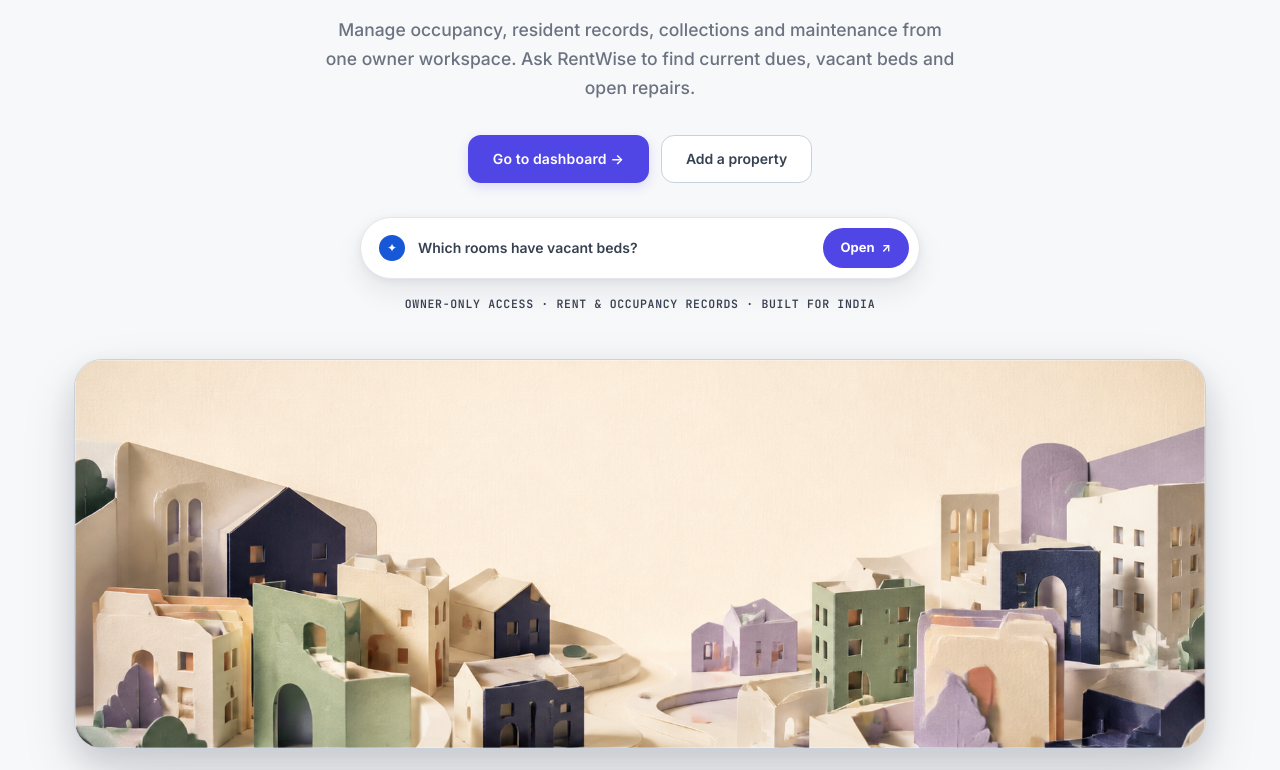
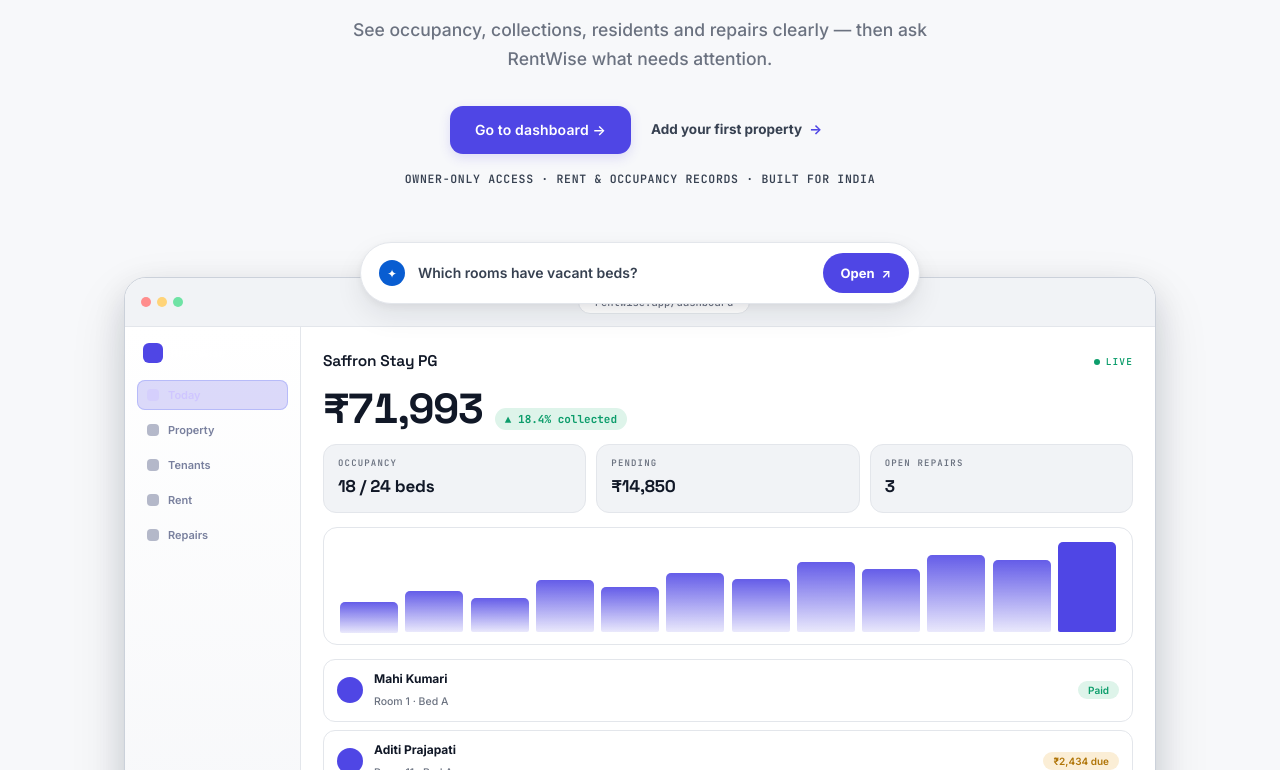
Before and after one commit to govind96/rentwise, a Next.js app: page / in a window 1280 px wide. Shown: the part 390-1160 px from the top of the page. Built offline with nearby package versions, Linux system fonts and the light colour scheme; no server answers.

Commit message:
Make landing hero product first

```diff
--- a/app/globals.css
+++ b/app/globals.css
@@ -1037,22 +1037,6 @@
 .nav-label-short { display: none; }
 
 .hero { max-width: 1180px; margin: 0 auto; padding: 88px 24px 0; text-align: center; position: relative; }
-.land-hero { isolation: isolate; }
-.land-hero-visual {
-  position: relative; width: 100%; height: clamp(300px, 31vw, 390px); margin: 46px auto 0;
-  overflow: hidden; border: 1px solid var(--line-strong); border-radius: 28px;
-  background: #f4efe5; box-shadow: var(--shadow-lg);
-}
-.land-hero-visual::after {
-  content: ""; position: absolute; inset: 0; pointer-events: none;
-  box-shadow: inset 0 0 0 1px rgba(255,255,255,.3), inset 0 -40px 70px rgba(17,24,39,.04);
-}
-.land-hero-art {
-  display: block; width: 100%; height: 100%;
-  object-fit: cover; object-position: center 68%;
-}
-[data-theme='dark'] .land-hero-visual { border-color: var(--line); background: #141827; }
-[data-theme='dark'] .land-hero-art { filter: brightness(.68) saturate(.78); }
 .hero-badge {
   display: inline-flex; align-items: center; gap: 9px; padding: 7px 16px; border-radius: 999px;
   border: 1px solid color-mix(in srgb, var(--lav) 38%, transparent); background: var(--glass);
@@ -1066,6 +1050,10 @@
 .land-sub { margin: 22px auto 0; max-width: 56ch; color: var(--muted); font-size: clamp(15px, 1.6vw, 17.5px); line-height: 1.65; }
 .hero-ctas { display: flex; justify-content: center; gap: 12px; margin-top: 32px; flex-wrap: wrap; }
 .hero-ctas .main-button, .hero-ctas .quiet-button { min-height: 48px; padding: 0 24px; font-size: 14px; border-radius: 13px; }
+.hero-secondary-link { min-height: 48px; display: inline-flex; align-items: center; gap: 7px; padding: 0 8px; color: var(--ink-2); text-decoration: none; font-weight: 700; font-size: 13.5px; }
+.hero-secondary-link span { color: var(--lav); transition: transform .18s ease; }
+.hero-secondary-link:hover { color: var(--ink); }
+.hero-secondary-link:hover span { transform: translateX(3px); }
 .land-hint { margin: 16px auto 0; max-width: 76ch; font: 600 11.5px/1.6 var(--font-mono); letter-spacing: .06em; color: var(--ink-2); }
 
 .land-prompt {
@@ -1086,7 +1074,9 @@
 .land-prompt b i { font-style: normal; font-size: 12px; }
 
 /* pure-CSS product preview */
-.hero-preview { max-width: 1080px; margin: 32px auto 0; padding: 0 24px; }
+.hero-preview { position: relative; max-width: 1080px; margin: 54px auto 0; padding: 0 24px; }
+.hero-floating-prompt { position: relative; z-index: 3; margin: 0 auto -27px; }
+.hero-floating-prompt:hover { transform: translateY(-2px); }
 .preview-window {
   border: 1px solid var(--line-strong); border-radius: 22px; overflow: hidden;
   background: var(--paper); box-shadow: var(--shadow-lg);
@@ -1598,10 +1588,9 @@
   .nav-label-short { display: inline; }
   .land-nav-actions .main-button { min-height: 38px; padding: 0 12px; font-size: 12px; }
   .hero { padding-top: 56px; }
-  .land-hero-visual { height: 248px; margin-top: 32px; border-radius: 20px; }
-  .land-hero-art { object-position: center bottom; }
+  .hero-secondary-link { width: 100%; justify-content: center; min-height: 40px; }
   .land-prompt-copy em { white-space: normal; display: -webkit-box; -webkit-box-orient: vertical; -webkit-line-clamp: 2; font-size: 12.5px; line-height: 1.28; }
-  .hero-preview { padding: 0 16px; margin-top: 24px; }
+  .hero-preview { padding: 0 16px; margin-top: 46px; }
   .pw-body { grid-template-columns: 1fr; }
   .pw-side { display: none; }
   .bento, .steps, .land-properties, .cta-band { padding-left: 16px; padding-right: 16px; }
--- a/app/page.tsx
+++ b/app/page.tsx
@@ -71,31 +71,25 @@
           <span className="hero-badge"><i aria-hidden="true" />Property management for Indian PGs &amp; hostels</span>
           <h1>Rent, rooms and repairs, <em>in one place</em>.</h1>
           <p className="land-sub">
-            Manage occupancy, resident records, collections and maintenance from one owner workspace.
-            Ask RentWise to find current dues, vacant beds and open repairs.
+            See occupancy, collections, residents and repairs clearly — then ask RentWise what needs attention.
           </p>
 
           <div className="hero-ctas">
             <a className="main-button" href="/dashboard">Go to dashboard →</a>
-            <a className="quiet-button" href="/dashboard?newProperty=1">Add a property</a>
+            <a className="hero-secondary-link" href="/dashboard?newProperty=1">Add your first property <span>→</span></a>
           </div>
+          <p className="land-hint">OWNER-ONLY ACCESS · RENT &amp; OCCUPANCY RECORDS · BUILT FOR INDIA</p>
+        </section>
 
-          <a className="land-prompt" href="/dashboard" aria-label="Open Ask RentWise in the owner workspace">
+        {/* ---------- pure-CSS product preview ---------- */}
+        <div className="hero-preview">
+          <a className="land-prompt hero-floating-prompt" href="/dashboard" aria-label="Open Ask RentWise in the owner workspace">
             <span className="prompt-orb" aria-hidden="true">✦</span>
             <span className="land-prompt-copy" aria-live="polite">
               <em key={promptExamples[exampleIndex]}>{promptExamples[exampleIndex]}</em>
             </span>
             <b>Open<i>↗</i></b>
           </a>
-          <p className="land-hint">OWNER-ONLY ACCESS · RENT &amp; OCCUPANCY RECORDS · BUILT FOR INDIA</p>
-
-          <div className="land-hero-visual" aria-hidden="true">
-            <img className="land-hero-art" src="/rentwise-paper-city.png" alt="" />
-          </div>
-        </section>
-
-        {/* ---------- pure-CSS product preview ---------- */}
-        <div className="hero-preview">
           <div className="preview-window" role="img" aria-label="Preview of the RentWise owner dashboard">
             <div className="pw-bar">
               <span className="pw-dot" /><span className="pw-dot" /><span className="pw-dot" />
```
Also changed, not shown: public/rentwise-paper-city.png (deleted).
